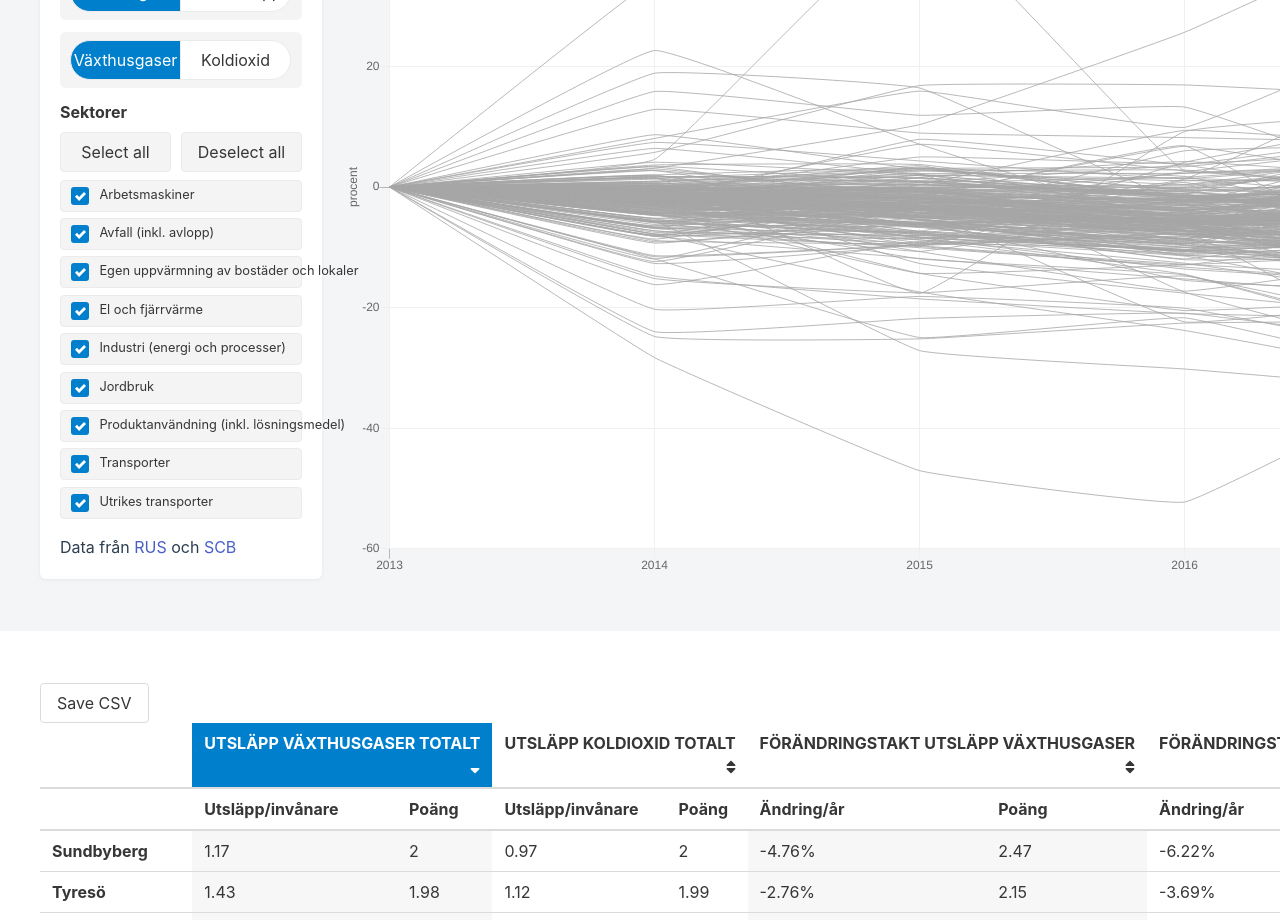
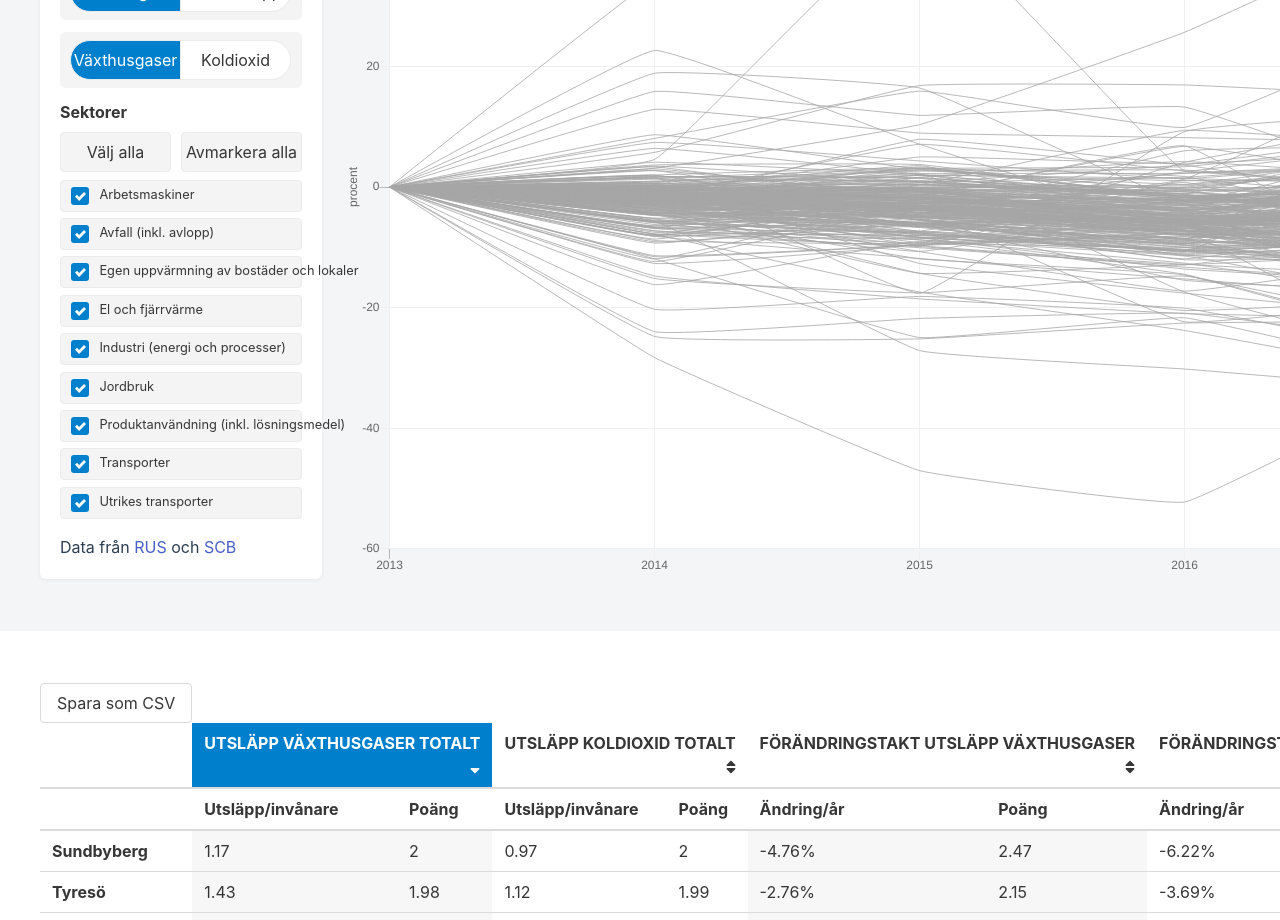
Before and after one commit to cheerfulstoic/kommun_compare, a Vue app in the folder chart/: page / in a window 1280 px wide. Shown: the part 340-1260 px from the top of the page. Built offline with nearby package versions, Linux system fonts and the light colour scheme.

Commit message:
Translate "select all," "deselect all," "save CSV"

```diff
--- a/chart/src/App.vue
+++ b/chart/src/App.vue
@@ -60,8 +60,8 @@
           <label class="label">Sektorer</label>
 
           <div class="sektor-all-toggles">
-            <button type="button" class="button" v-on:click="select_all">Select all</button>
-            <button type="button" class="button" v-on:click="deselect_all">Deselect all</button>
+            <button type="button" class="button" v-on:click="select_all">Välj alla</button>
+            <button type="button" class="button" v-on:click="deselect_all">Avmarkera alla</button>
           </div>
 
           <div class="sektor-buttons">
--- a/chart/src/components/PercentageChangeTable.vue
+++ b/chart/src/components/PercentageChangeTable.vue
@@ -4,12 +4,12 @@
     <a
        class="button"
        v-bind:href="csv_file_data_url()"
-       v-bind:download="csv_filename() + '.csv'">Save CSV</a>
+       v-bind:download="csv_filename() + '.csv'">Spara som CSV</a>
 
     <table class="table">
       <thead>
         <tr class="title-row">
-          <th>&nbsp;</th>
+          <th></th>
           <th v-for="(year_data_set, index) in year_data_sets"
             colspan="2"
             v-bind:key="year_data_set.title"
```
